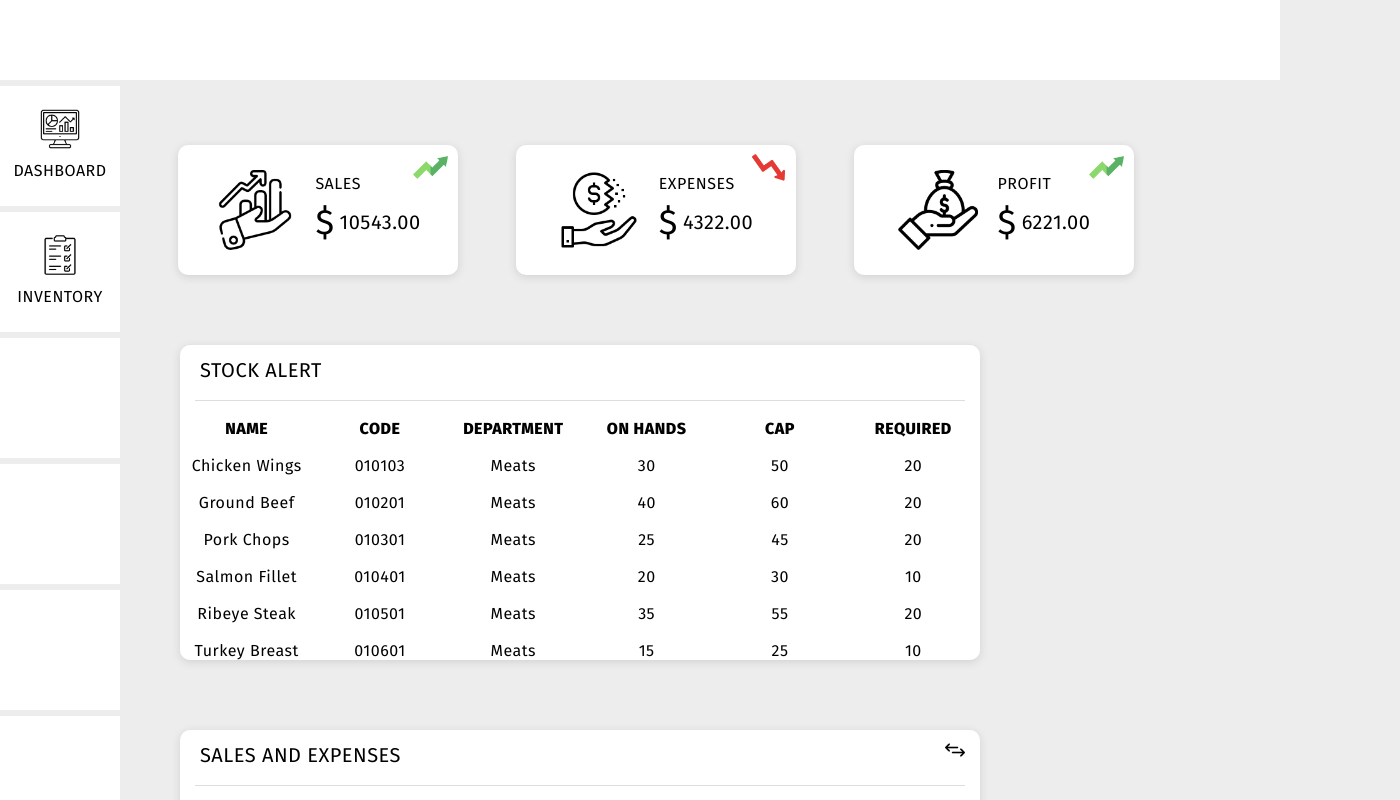
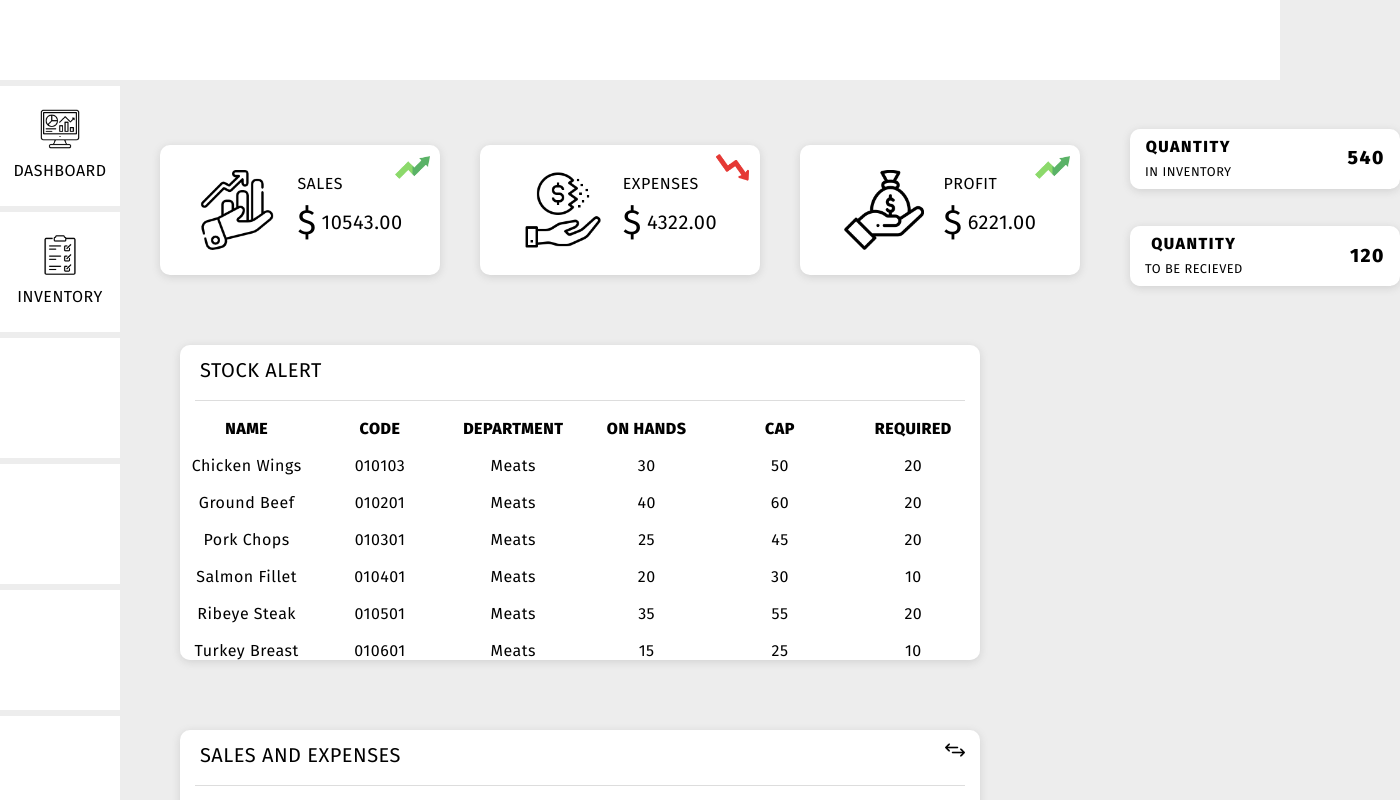
Before and after one commit to navrajkaler996/PrimeInventoryPro, a React (Vite) app in the folder client/: page / in a window 1280 px wide. Shown: the top 800 px of the page, 1400 px wide, since content can reach past the window. Built offline with nearby package versions, Linux system fonts and the light colour scheme.

Commit message:
changes in ids

```diff
--- a/client/src/App.tsx
+++ b/client/src/App.tsx
@@ -1,42 +1,39 @@
-import { useState } from 'react'
-import Header from './components/Header'
-import NavigationMenu from './components/NavigationMenu'
-import './index.css'
-import Dashboard from './pages/Dashboard'
-import Inventory from './pages/Inventory'
+import { useState } from "react";
+import Header from "./components/Header";
+import NavigationMenu from "./components/NavigationMenu";
+import "./index.css";
+import Dashboard from "./pages/Dashboard";
+import Inventory from "./pages/Inventory";
 function App() {
-
   //State to store the value of current view.
-  const [currentView, setCurrentView] = useState<string>('dashboard')
+  const [currentView, setCurrentView] = useState<string>("dashboard");
 
   //Function to track which view is clicked from the navigation menu.
   const navigate = (view: string) => {
-    setCurrentView(view)
-  }
-
+    setCurrentView(view);
+  };
 
   //Function to switch the view from navigation menu.
   const switchView = () => {
     switch (currentView) {
       case "dashboard":
-        return <Dashboard />
+        return <Dashboard />;
       case "inventory":
-        return <Inventory />
+        return <Inventory />;
       default:
         break;
     }
-  }
+  };
 
   return (
     <>
       <Header />
-        <div id="content" className='flex flex-row'>
+      <div id="content" className="flex flex-row w-[100%]">
         <NavigationMenu navigate={navigate} />
         {switchView()}
       </div>
     </>
-
-  )
+  );
 }
 
-export default App
+export default App;
--- a/client/src/pages/Dashboard/components/Calculations.tsx
+++ b/client/src/pages/Dashboard/components/Calculations.tsx
@@ -5,6 +5,7 @@ import Decrease from "../../../assets/decrease.png";
 import Sales from "../../../assets/sales.png";
 import Expenses from "../../../assets/expenses.png";
 import Profit from "../../../assets/profit.png";
+import InventorySummary from "./InventorySummary";
 
 const Calculations: React.FC = () => {
   //Function to return the image for each calculations div.
@@ -13,10 +14,10 @@ const Calculations: React.FC = () => {
   };
 
   return (
-    <div className="flex" id="dashboard-calculations">
+    <div className="flex" id="dashboard__calculations">
       {calculations?.map((item) => {
         return (
-          <div className="flex justify-center items-center relative w-[280px] h-[130px] bg-white ml-[58px] mt-[65px] rounded-custom shadow-custom">
+          <div className="flex justify-center items-center relative w-[280px] h-[130px] bg-white ml-[40px] mt-[65px] rounded-custom shadow-custom">
             <img src={getImage(item.type)} className="w-[80px] h-[80px]" />
             <div className="flex flex-col ml-[20px]">
               <p>{item.type}</p>
@@ -33,6 +34,8 @@ const Calculations: React.FC = () => {
           </div>
         );
       })}
+
+      <InventorySummary />
     </div>
   );
 };
--- a/client/src/pages/Dashboard/components/Chart.tsx
+++ b/client/src/pages/Dashboard/components/Chart.tsx
@@ -26,7 +26,7 @@ export const Chart: React.FC = () => {
   );
 
   return (
-    <div id="dashboard-chart">
+    <div id="dashboard__charts">
       <div className="w-[800px] h-auto bg-white mt-[70px] ml-[60px] rounded-custom shadow-custom">
         <div className="flex justify-between items-center ">
           <h1 className="ml-[20px] pt-[10px] text-[20px]">{displayValue}</h1>
--- /dev/null
+++ b/client/src/pages/Dashboard/components/InventorySummary.tsx
@@ -0,0 +1,29 @@
+const InventorySummary: React.FC = () => {
+  return (
+    <div
+      id="dashboard__inventory-summary"
+      className="flex flex-col justify-around mt-[30px] mb-[-30px] ml-[50px]">
+      <div className="flex justify-between items-center w-[270px] h-[60px] pl-[15px] pr-[15px] bg-white rounded-custom shadow-custom">
+        <p className="text-center">
+          <span className="tracking-[1.5px]">
+            <strong>Quantity </strong>
+          </span>
+          <br /> <span className="text-[.8em]">in inventory</span>
+        </p>
+        <p className="text-[1.2em] font-bold tracking-[1.5px]">540</p>
+      </div>
+      <div className="flex justify-between items-center w-[270px] h-[60px] pl-[15px] pr-[15px] bg-white rounded-custom shadow-custom">
+        <p className="text-center">
+          <span className="tracking-[1.5px]">
+            <strong>Quantity </strong>
+          </span>
+          <br />
+          <span className="text-[.8em]">to be recieved</span>
+        </p>
+        <p className="text-[1.2em] font-bold tracking-[1.5px]">120</p>
+      </div>
+    </div>
+  );
+};
+
+export default InventorySummary;
--- a/client/src/pages/Dashboard/components/StockAlert.tsx
+++ b/client/src/pages/Dashboard/components/StockAlert.tsx
@@ -1,9 +1,11 @@
 import { stockAlert } from "../../../data/stockAlert";
 import { stockAlertKeys } from "../../../utils/constants";
 
-const StockAlerts:React.FC = () => { //104704253249
+const StockAlerts: React.FC = () => {
+  //104704253249
 
-    return <div id="dashboard-stockalerts">
+  return (
+    <div id="dashboard__stockalerts">
       <div className="w-[800px] h-[315px] bg-white mt-[70px] ml-[60px] rounded-custom shadow-custom overflow-auto">
         <h1 className="ml-[20px] pt-[10px] text-[20px]">Stock alert</h1>
         <hr className="m-[15px] text-gray" />
@@ -11,16 +13,15 @@ const StockAlerts:React.FC = () => { //104704253249
           <table className="table-fixed w-[100%] border-seperate border-spacing-y-3">
             <thead className="sticky top-0 bg-white">
               <tr>
-                            {
-                                stockAlertKeys?.map((key) => <th>{key}</th>)
-                            }
+                {stockAlertKeys?.map((key) => (
+                  <th>{key}</th>
+                ))}
               </tr>
             </thead>
             <tbody className="text-center capitalize">
-                        {
-                            stockAlert?.map((alert) => {
-
-                                return <tr className="mt-[40px]">
+              {stockAlert?.map((alert) => {
+                return (
+                  <tr className="mt-[40px]">
                     <td className="pt-3">{alert.itemName}</td>
                     <td className="pt-3">{alert.code}</td>
                     <td className="pt-3">{alert.department}</td>
@@ -28,15 +29,14 @@ const StockAlerts:React.FC = () => { //104704253249
                     <td className="pt-3">{alert.cap}</td>
                     <td className="pt-3">{alert.required}</td>
                   </tr>
-                            })
-                        }
+                );
+              })}
             </tbody>
           </table>
         </div>
-
       </div>
     </div>
-
-}
+  );
+};
 
 export default StockAlerts;
```
Lines whose indentation alone changed are shown as unchanged.
